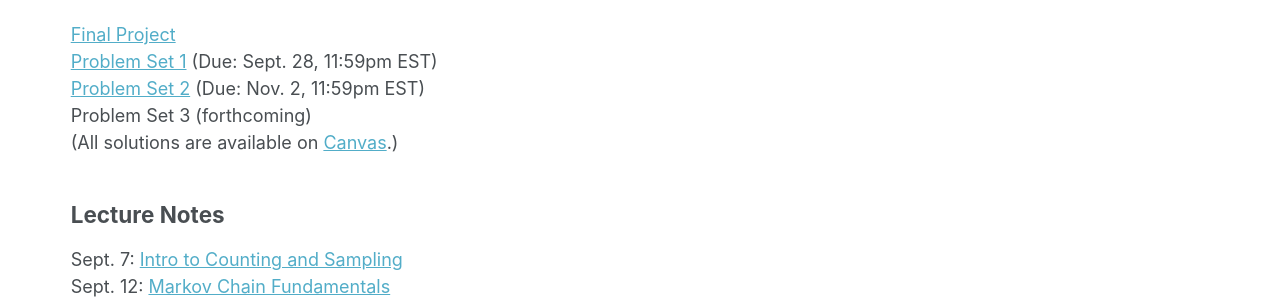
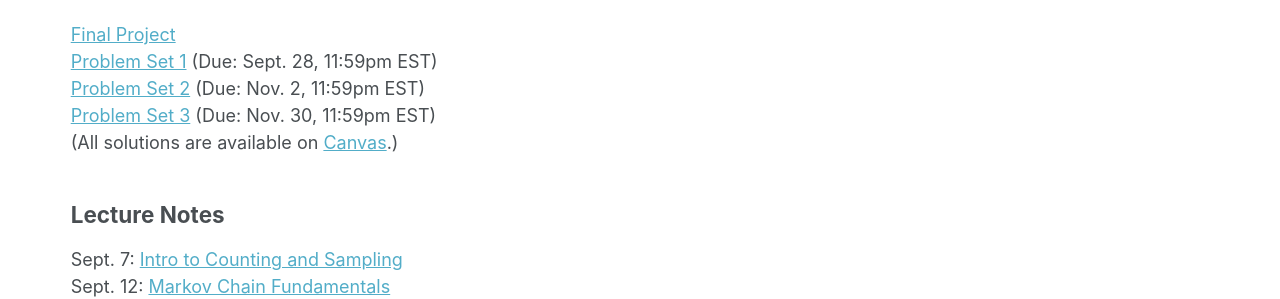
Before and after one commit to kuikuiliu/kuikuiliu.github.io, a Jekyll site: the page built from _teaching/fall2023-counting-sampling.md, in a window 1280 px wide. Shown: the part 1088-1387 px from the top of the page. Built offline with Jekyll 4.4.1, drawn with Linux system fonts in a browser that asks for light colours.

Commit message:
third pset

```diff
--- a/_teaching/fall2023-counting-sampling.md
+++ b/_teaching/fall2023-counting-sampling.md
@@ -42,7 +42,7 @@ This course introduces the modern theory of algorithms for sampling from high-di
 [Final Project](/files/au2023/6S891-final-project.pdf) <br />
 [Problem Set 1](/files/au2023/pset1.pdf) (Due: Sept. 28, 11:59pm EST) <br />
 [Problem Set 2](/files/au2023/pset2.pdf) (Due: Nov. 2, 11:59pm EST) <br />
-Problem Set 3 (forthcoming) <br />
+[Problem Set 3](/files/au2023/pset3.pdf) (Due: Nov. 30, 11:59pm EST) <br />
 (All solutions are available on [Canvas](https://canvas.mit.edu/courses/23296).)
 
 ## Lecture Notes
```
Also changed, not shown: 5 other files.
